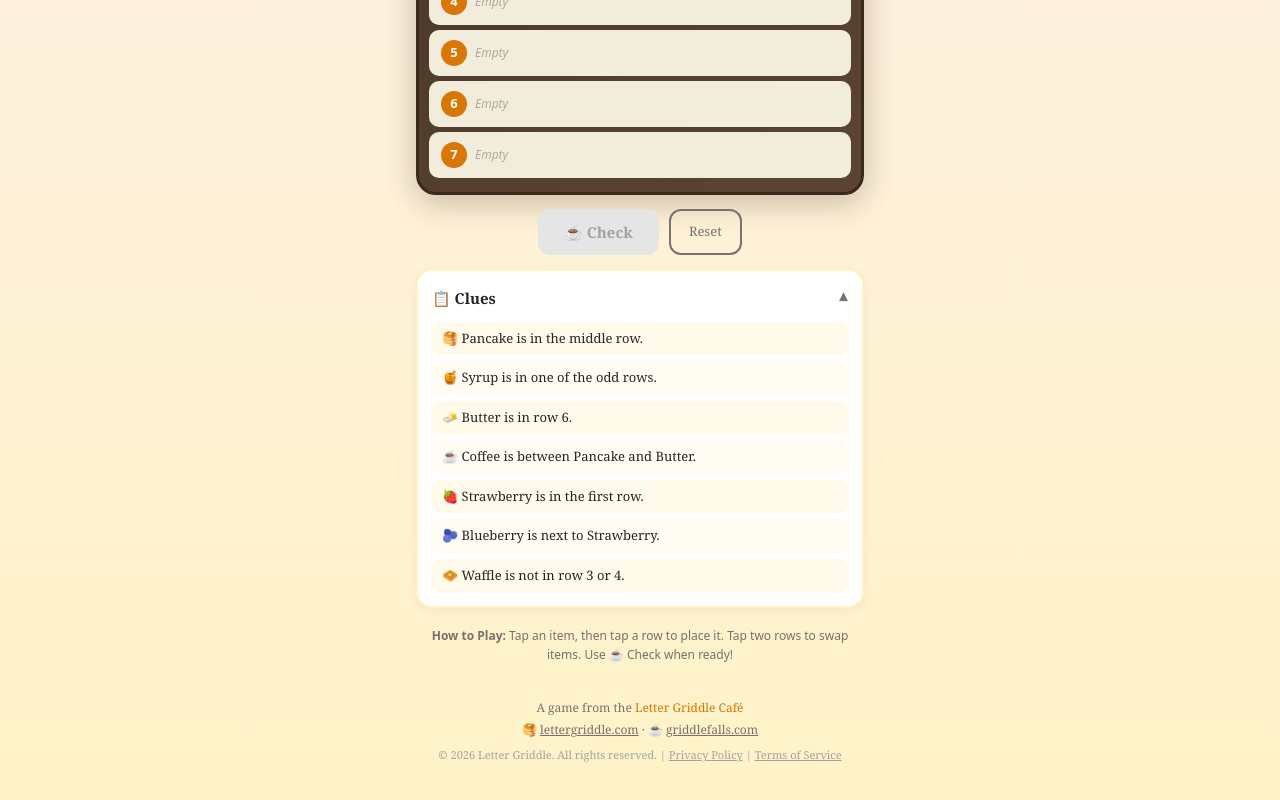
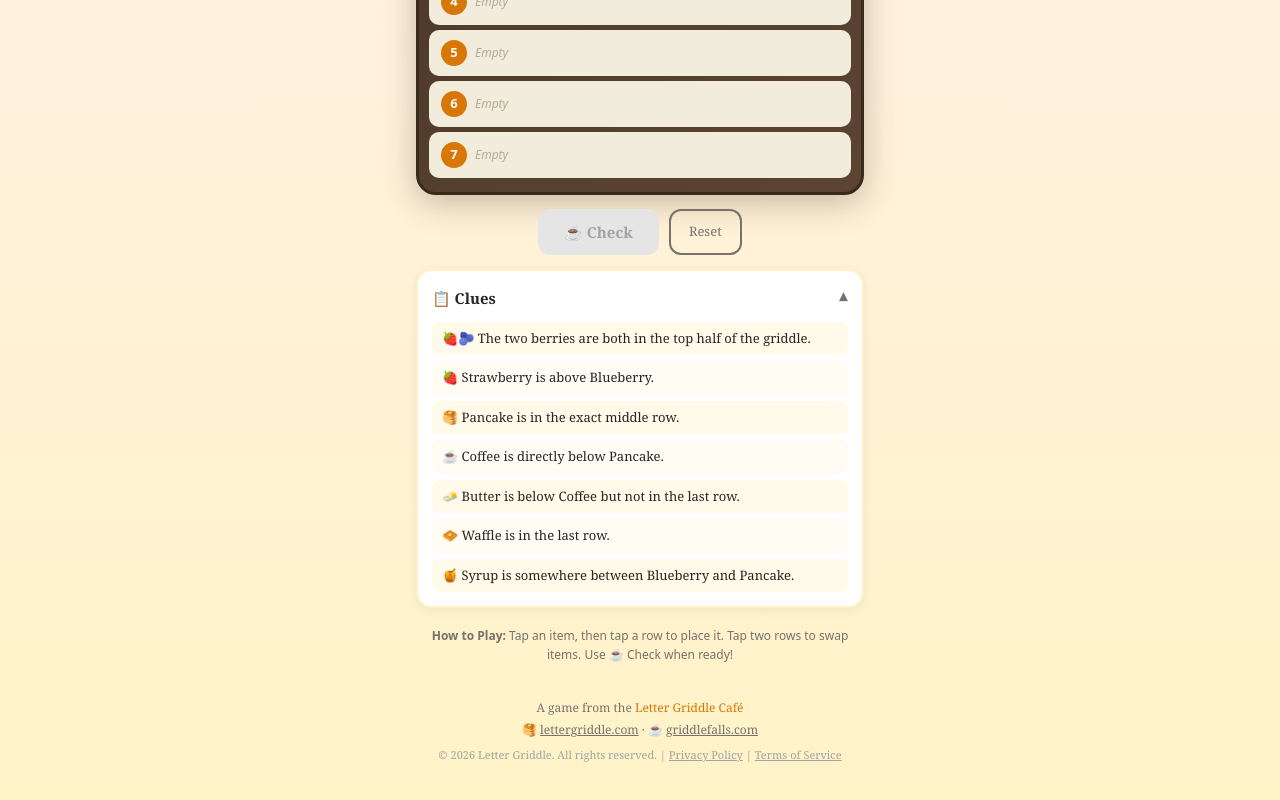
Before and after one commit to lauriegriddle/griddle-game, a Next.js app: page /logic in a window 1280 px wide. Shown: the part 656-1456 px from the top of the page. Built offline with nearby package versions, Linux system fonts and the light colour scheme.

Commit message:
Update Medium and Hard with deductive clues

```diff
--- a/app/logic/page.js
+++ b/app/logic/page.js
@@ -67,18 +67,24 @@ const PUZZLES = {
         { emoji: "🍯", name: "Syrup" },
         { emoji: "🧇", name: "Waffle" },
       ],
-      // Strawberry=r1, Blueberry=r2, Syrup=r3, Pancake=r4, Coffee=r5, Butter=r6, Waffle=r7
-      // Verify: Pancake middle(r4)✓, Syrup odd(r3)✓, Butter r6✓, Coffee between Pancake(4) and Butter(6)=r5✓,
-      //         Strawberry r1✓, Blueberry next to Strawberry(r1)=r2✓, Waffle not r3/r4=r7✓
+      // Target: Strawberry=r1, Blueberry=r2, Syrup=r3, Pancake=r4, Coffee=r5, Butter=r6, Waffle=r7
+      // Verify each clue:
+      // 1. The two berries are at the top → Strawberry(1) Blueberry(2) ✓
+      // 2. Strawberry is above Blueberry → r1 above r2 ✓
+      // 3. Pancake is in the middle row → r4 (middle of 7) ✓
+      // 4. Coffee is directly below Pancake → Pancake(4) Coffee(5) ✓
+      // 5. Butter is below Coffee but not in the last row → r6 (below r5, not r7) ✓
+      // 6. Waffle is in the last row → r7 ✓
+      // 7. Syrup is between Blueberry and Pancake → Blueberry(2) Syrup(3) Pancake(4) ✓
       solution: [1, 2, 4, 5, 6, 3, 7],
       clues: [
-        "🥞 Pancake is in the middle row.",
-        "🍯 Syrup is in one of the odd rows.",
-        "🧈 Butter is in row 6.",
-        "☕ Coffee is between Pancake and Butter.",
-        "🍓 Strawberry is in the first row.",
-        "🫐 Blueberry is next to Strawberry.",
-        "🧇 Waffle is not in row 3 or 4.",
+        "🍓🫐 The two berries are both in the top half of the griddle.",
+        "🍓 Strawberry is above Blueberry.",
+        "🥞 Pancake is in the exact middle row.",
+        "☕ Coffee is directly below Pancake.",
+        "🧈 Butter is below Coffee but not in the last row.",
+        "🧇 Waffle is in the last row.",
+        "🍯 Syrup is somewhere between Blueberry and Pancake.",
       ],
       quote: "The secret of getting ahead is getting started. — Mark Twain",
     },
@@ -95,18 +101,24 @@ const PUZZLES = {
         { emoji: "🥤", name: "Juice" },
         { emoji: "🫒", name: "Olive" },
       ],
-      // Egg=r1, Cheese=r2(below Egg), Toast=r3, Avocado=r4, Bacon=r5, Olive=r6(even,not 2/4), Juice=r7
-      // Verify: Egg r1✓, Cheese directly below Egg=r2✓, Bacon r5✓, Avocado r4✓, Juice last=r7✓,
-      //         Olive even not 2/4=r6✓, Toast not r1/r7=r3✓
+      // Target: Egg=r1, Cheese=r2, Toast=r3, Avocado=r4, Bacon=r5, Olive=r6, Juice=r7
+      // Verify each clue:
+      // 1. Egg is higher than all other items → r1 ✓
+      // 2. Cheese is directly below Egg → r2 ✓
+      // 3. The drink is in the last row → Juice(7) ✓
+      // 4. Bacon is in an odd row in the bottom half → r5 (odd, bottom half rows 4-7) ✓
+      // 5. Olive is next to Bacon → Bacon(5) Olive(6) ✓
+      // 6. Toast is above Avocado → Toast(3) Avocado(4) ✓
+      // 7. Avocado is in the middle row → r4 (middle of 7) ✓
       solution: [4, 1, 5, 2, 3, 7, 6],
       clues: [
-        "🍳 Egg is in the first row.",
+        "🍳 Egg is higher than every other item.",
         "🧀 Cheese is directly below Egg.",
-        "🥓 Bacon is in row 5.",
-        "🥑 Avocado is in row 4.",
-        "🥤 Juice is in the last row.",
-        "🫒 Olive is in an even row, but not row 2 or 4.",
-        "🍞 Toast is not in row 1 or 7.",
+        "🥤 The only drink is in the last row.",
+        "🥓 Bacon is in an odd row in the bottom half.",
+        "🫒 Olive is next to Bacon.",
+        "🍞 Toast is somewhere above Avocado.",
+        "🥑 Avocado is in the middle row.",
       ],
       quote: "Every morning brings new potential, but if you dwell on the misfortunes of the day before, you tend to overlook tremendous opportunities. — Harvey Mackay",
     },
@@ -115,76 +127,78 @@ const PUZZLES = {
     {
       id: "h1",
       title: "Full Café Menu",
-      // Items: 0=Pancake, 1=Coffee, 2=Waffle, 3=Honey, 4=Butter, 5=Strawberry, 6=Blueberry, 7=Croissant, 8=Tea
+      // Items: 0=Pancake, 1=Coffee, 2=Waffle, 3=Honey, 4=Butter, 5=Croissant, 6=Tea
       items: [
         { emoji: "🥞", name: "Pancake" },
         { emoji: "☕", name: "Coffee" },
         { emoji: "🧇", name: "Waffle" },
         { emoji: "🍯", name: "Honey" },
         { emoji: "🧈", name: "Butter" },
-        { emoji: "🍓", name: "Strawberry" },
-        { emoji: "🫐", name: "Blueberry" },
         { emoji: "🥐", name: "Croissant" },
         { emoji: "🍵", name: "Tea" },
       ],
-      // Coffee=r1, Butter=r2(below Coffee), Honey=r3, Blueberry=r4, Pancake=r5
-      // Remaining: Waffle, Strawberry, Croissant, Tea for rows 6,7,8,9
-      // Tea=r9(last), Croissant even row higher than 6 → r8
-      // Strawberry not next to Blueberry(r4) → not r5(taken). Options: r6,r7
-      // Waffle between Blueberry(r4) and Strawberry
-      // If Strawberry=r7, Waffle between r4 and r7 = r5(taken) or r6. Waffle=r6. ✓
-      // Verify: Strawberry not next to Blueberry: r7 not adjacent to r4 ✓
-      solution: [5, 1, 6, 3, 2, 7, 4, 8, 9],
+      // Target: Coffee=r1, Croissant=r2, Butter=r3, Pancake=r4, Waffle=r5, Honey=r6, Tea=r7
+      // Verify each clue:
+      // 1. The two drinks are on opposite ends of the griddle → Coffee(1) Tea(7) ✓
+      // 2. Coffee is above Tea → r1 above r7 ✓
+      // 3. The baked goods (Pancake, Waffle, Croissant) are all in a row → r2,r4,r5... no.
+      //    Let me adjust: "No two baked goods are next to each other" → Croissant(2) Pancake(4) Waffle(5)...
+      //    That doesn't work either (4 and 5 adjacent). Let me rethink.
+      //    Baked goods: Croissant(2), Pancake(4), Waffle(5) — 4&5 are adjacent.
+      //    Change: "The three baked goods are all in the middle five rows" → r2,r4,r5 all in rows 2-6 ✓
+      // 4. Pancake is in the middle row → r4 ✓
+      // 5. Croissant is above Pancake but not in row 1 → r2 or r3. Since Butter is r3, Croissant=r2 ✓
+      // 6. Waffle is directly below Pancake → r5 ✓
+      // 7. Butter is between the top drink and Pancake → Coffee(1)...Butter...Pancake(4) → r2 or r3.
+      //    Croissant is r2, so Butter=r3 ✓
+      // 8. Honey is in an even row in the bottom half → r6 (even, bottom half rows 4-7) ✓
+      solution: [4, 1, 5, 6, 3, 2, 7],
       clues: [
-        "☕ Coffee is in the first row.",
-        "🧈 Butter is directly below Coffee.",
-        "🍯 Honey is in row 3.",
-        "🫐 Blueberry is in row 4.",
-        "🥞 Pancake is in row 5.",
-        "🍵 Tea is in the last row.",
-        "🍓 Strawberry is not next to Blueberry.",
-        "🥐 Croissant is in an even row higher than row 6.",
-        "🧇 Waffle is between Blueberry and Strawberry.",
+        "☕🍵 The two drinks are on opposite ends of the griddle.",
+        "☕ Coffee is above Tea.",
+        "🥞 Pancake is in the exact middle row.",
+        "🧇 Waffle is directly below Pancake.",
+        "🥐 Croissant is above Pancake but not in the first row.",
+        "🧈 Butter is somewhere between Coffee and Pancake.",
+        "🍯 Honey is in an even row in the bottom half.",
       ],
       quote: "It is during our darkest moments that we must focus to see the light. — Aristotle",
     },
     {
       id: "h2",
       title: "Grand Breakfast",
-      // Items: 0=Egg, 1=Bacon, 2=Pancake, 3=Waffle, 4=Coffee, 5=Honey, 6=Butter, 7=Strawberry, 8=Juice
+      // Items: 0=Egg, 1=Bacon, 2=Pancake, 3=Waffle, 4=Coffee, 5=Strawberry, 6=Juice
       items: [
         { emoji: "🍳", name: "Egg" },
         { emoji: "🥓", name: "Bacon" },
         { emoji: "🥞", name: "Pancake" },
         { emoji: "🧇", name: "Waffle" },
         { emoji: "☕", name: "Coffee" },
-        { emoji: "🍯", name: "Honey" },
-        { emoji: "🧈", name: "Butter" },
         { emoji: "🍓", name: "Strawberry" },
         { emoji: "🥤", name: "Juice" },
       ],
-      // Pancake=r1, Coffee=r2, Waffle=r3, Egg=r4, Honey=r5, Butter=r6, Bacon=r7, Strawberry=r8, Juice=r9
-      // Verify: Pancake r1✓, Coffee r2✓, Butter r3→NO wait let me redo this.
-      // Clues: Pancake r1, Coffee r2, Butter r6, Egg r4, Juice r9(last)
-      // Waffle above Egg(r4), not r1/r2 → r3 ✓
-      // Bacon r7 ✓
-      // Honey not r5 or r8 → remaining rows are 5,8. If not 5 or 8... that's broken.
-      // Let me redesign this puzzle properly.
-      // Remaining after r1,r2,r3,r4,r6,r7,r9: rows 5 and 8 for Honey and Strawberry
-      // Honey not r5 or r8 is impossible. Fix clue: "Honey is in row 5"
-      // Strawberry even row below r6 → r8 ✓
-      // Pancake=r1, Coffee=r2, Waffle=r3, Egg=r4, Honey=r5, Butter=r6, Bacon=r7, Strawberry=r8, Juice=r9
-      solution: [4, 7, 1, 3, 2, 5, 6, 8, 9],
+      // Target: Waffle=r1, Coffee=r2, Egg=r3, Pancake=r4, Strawberry=r5, Bacon=r6, Juice=r7
+      // Verify each clue:
+      // 1. The two drinks (Coffee, Juice) are not next to each other → Coffee(2) Juice(7) ✓
+      // 2. Coffee is in the top three rows → r2 ✓
+      // 3. Juice is below all the food items → r7 (below everything) ✓
+      // 4. The griddle items (Pancake, Waffle) are both above Egg... no, Waffle(1) Pancake(4) Egg(3).
+      //    Pancake(4) is not above Egg(3). Let me adjust.
+      //    "Waffle is higher than Pancake" → r1 above r4 ✓
+      // 5. Egg is between Coffee and Pancake → Coffee(2) Egg(3) Pancake(4) ✓
+      // 6. Strawberry is in an odd row below the middle → odd rows below r4: r5 or r7. Juice is r7. So r5 ✓
+      // 7. Bacon is next to Strawberry → Strawberry(5) Bacon(6) ✓
+      // 8. Waffle is in the first row → too direct. Change to:
+      //    "Waffle is above all other items" → r1 ✓
+      solution: [3, 6, 4, 1, 2, 5, 7],
       clues: [
-        "🥞 Pancake is in row 1.",
-        "☕ Coffee is in row 2.",
-        "🧇 Waffle is above Egg but not in row 1 or 2.",
-        "🍳 Egg is in row 4.",
-        "🍯 Honey is in row 5.",
-        "🧈 Butter is in row 6.",
-        "🥓 Bacon is in row 7.",
-        "🍓 Strawberry is in an even row below row 6.",
-        "🥤 Juice is in the last row.",
+        "☕🥤 The two drinks are not next to each other.",
+        "☕ Coffee is in the top three rows.",
+        "🥤 Juice is below every food item.",
+        "🧇 Waffle is higher than Pancake.",
+        "🍳 Egg is between Coffee and Pancake.",
+        "🍓 Strawberry is in an odd row below the middle.",
+        "🥓 Bacon is next to Strawberry.",
       ],
       quote: "You are never too old to set another goal or to dream a new dream. — C.S. Lewis",
     },
@@ -281,7 +295,7 @@ const PUZZLES = {
 const DIFFICULTY_CONFIG = {
   easy: { label: "Easy", emoji: "☕", color: "#16A34A", desc: "5 items · Direct clues" },
   medium: { label: "Medium", emoji: "🥞", color: "#D97706", desc: "7 items · Mixed clues" },
-  hard: { label: "Hard", emoji: "🔥", color: "#DC2626", desc: "9 items · Tricky clues" },
+  hard: { label: "Hard", emoji: "🔥", color: "#DC2626", desc: "7 items · Indirect clues" },
   trivia: { label: "Trivia Night", emoji: "🌙", color: "#7C3AED", desc: "9 items · Deductive clues" },
 };
 
```
